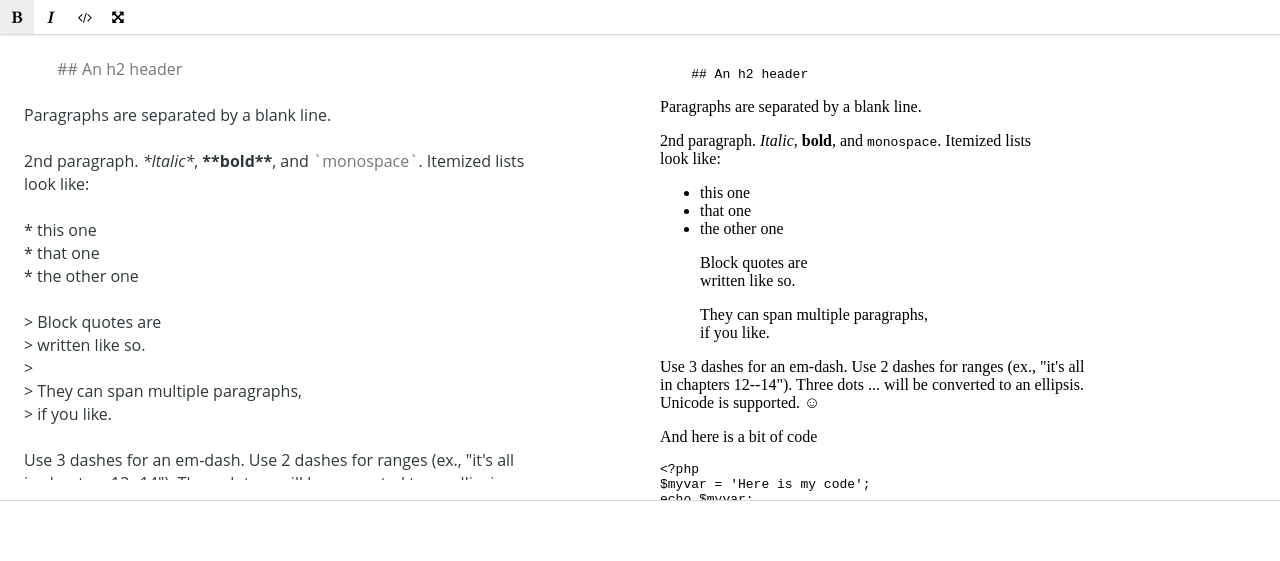
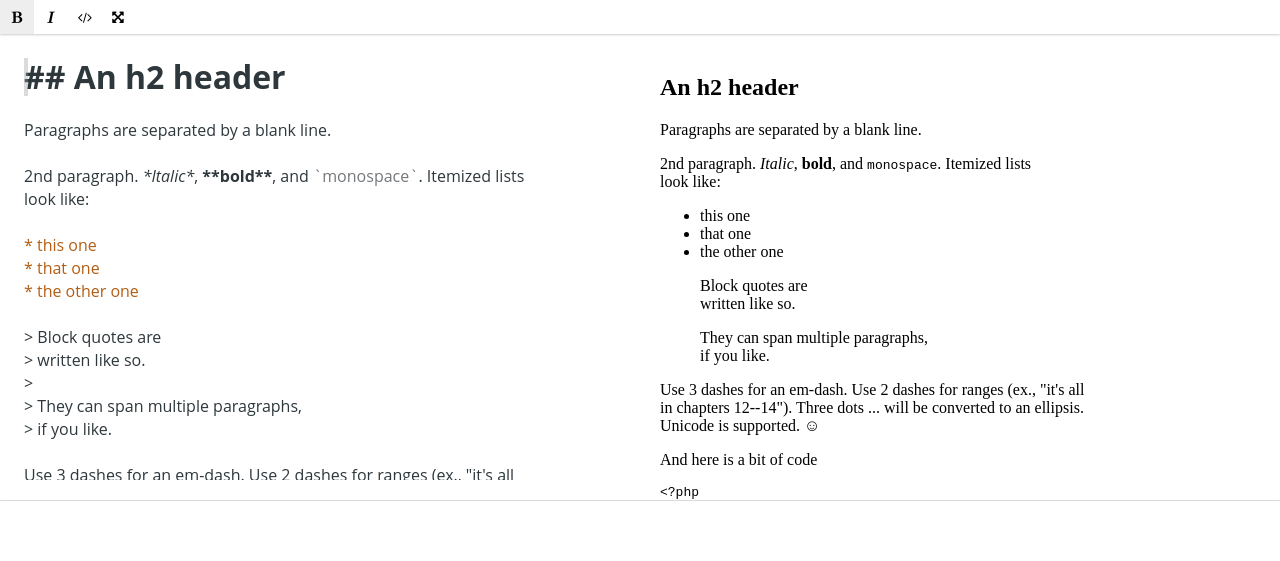
Before and after one commit to arbims/markdown-editor, a website built with Vite: page index.html in a window 1280 px wide. Built offline with nearby package versions, Linux system fonts and the light colour scheme.

Commit message:
show cursor

```diff
--- a/src/markdown.css
+++ b/src/markdown.css
@@ -468,7 +468,7 @@ span.CodeMirror-selectedtext {
   color: #9c3328;
 }
 
-.cm-s-neo .cm-string {
+.cm-s-neo .cm-string, .cm-variable-2 {
   color: #b35e14;
 }
 
@@ -554,3 +554,7 @@ span.CodeMirror-selectedtext {
 .mdeditor_scroll {
   padding: 10px 20px;
 }
+
+.CodeMirror-cursors {
+  visibility: initial !important;
+}
```
Also changed, not shown: index.html (+1 -1 lines), 1 other file.
